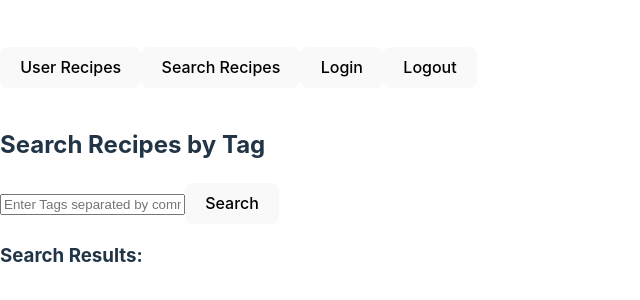
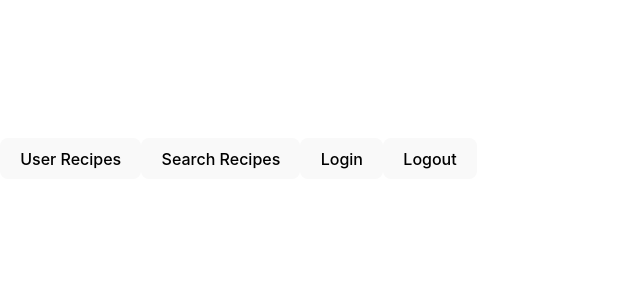
Before and after one commit to Linda-Njau/cookout_client_v2, a React (Vite) app: page / in a window 1280 px wide. Shown: the part 232-532 px from the top of the page, without its empty margins (0-640 px from the left). Built offline with nearby package versions, Linux system fonts and the light colour scheme.

Commit message:
HomePage component

```diff
--- a/src/App.jsx
+++ b/src/App.jsx
@@ -2,7 +2,7 @@ import { useState, useEffect } from 'react';
 import { Link , BrowserRouter as Router, Route, Routes} from 'react-router-dom';
 import './App.css';
 import UserRecipes from './UserRecipes';
-import SearchRecipes from './SearchRecipes';
+import HomePage from './HomePage';
 import Login from './Login';
 import SignUp from './SignUp';
 import LogoutButton from './LogoutButton';
@@ -40,7 +40,7 @@ function App() {
     </nav>
     <div>
     <Routes>
-      <Route path="/" element={<SearchRecipes />} />
+      <Route path="/" element={<HomePage />}/>
       <Route path="/UserRecipes" element={<UserRecipes userId={userId}/>} />
       <Route path="/Login" element={<Login />} />
       <Route path="/SignUp" element={<SignUp />}/>
@@ -48,7 +48,8 @@ function App() {
         </div>
    </div>
    </Router>
-  )
+  );
 }
 
+
 export default App
--- /dev/null
+++ b/src/HomePage.jsx
@@ -0,0 +1,11 @@
+import SearchRecipes from "./SearchRecipes";
+import FollowedRecipes from "./FollowedRecipes";
+
+const HomePage = () => {
+    <div>
+      <SearchRecipes />
+      <FollowedRecipes />
+    </div>
+  };
+
+  export default HomePage;
```
